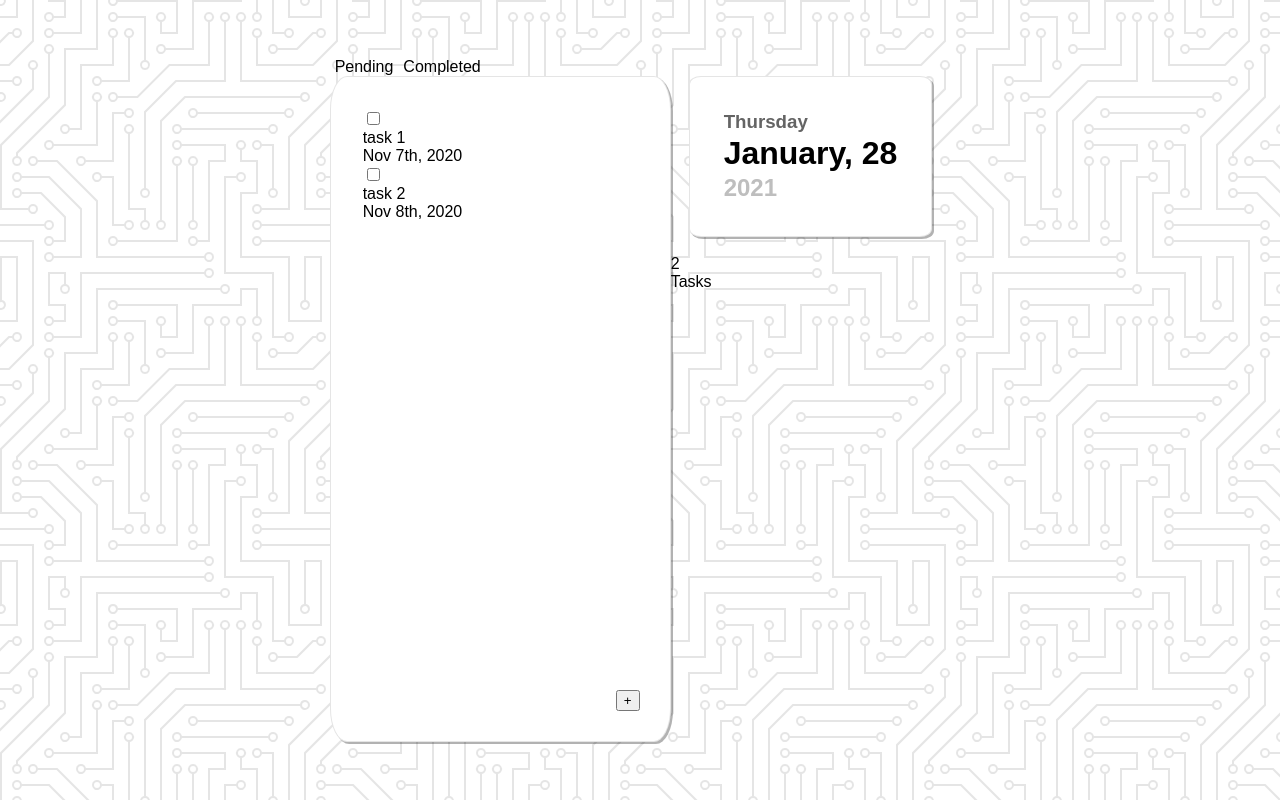
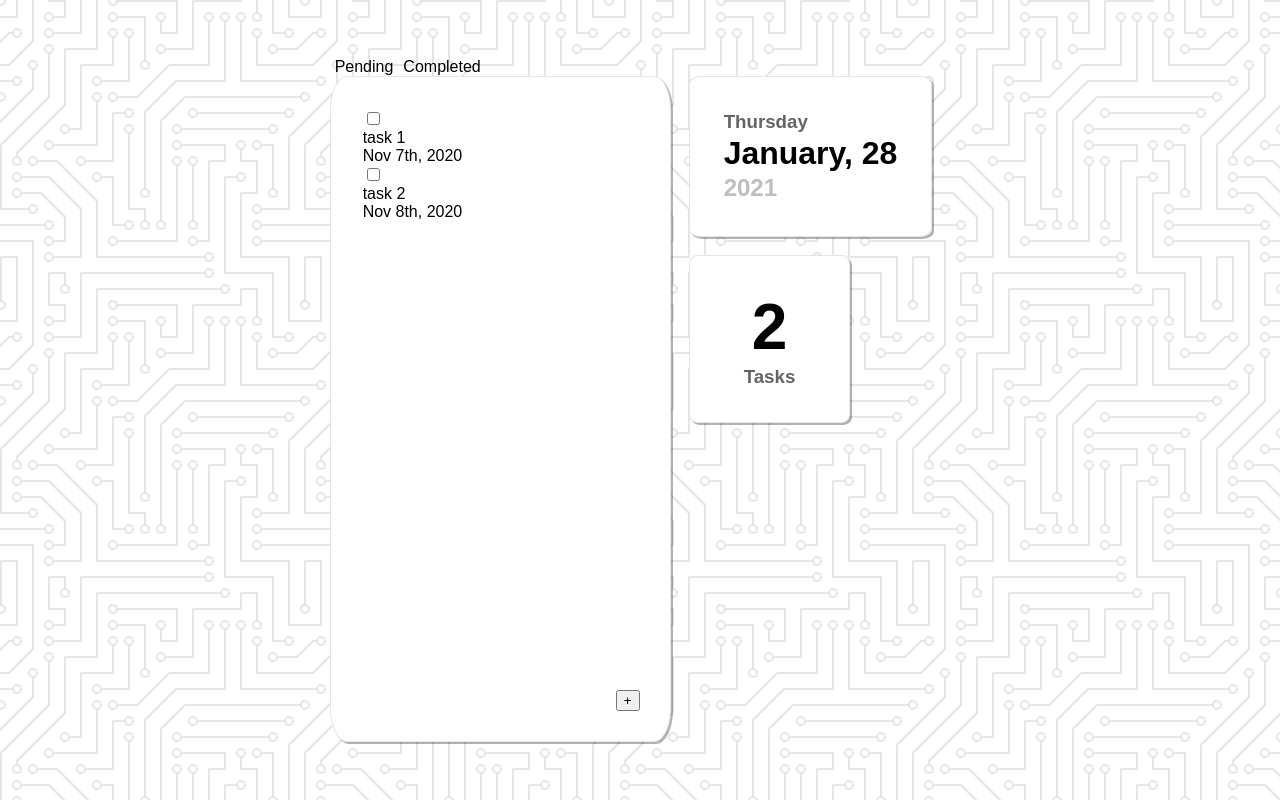
Before and after one commit to ryuuohlee/Creative-Softwares-Challenge, a React (Create React App) app in the folder to-do/: page / in a window 1280 px wide. Built offline with nearby package versions, Linux system fonts and the light colour scheme.

Commit message:
Feature: Styled open task counter

```diff
--- /dev/null
+++ b/to-do/src/components/OpenTasks/OpenTaskStyle.js
@@ -0,0 +1,29 @@
+import styled from 'styled-components';
+
+export const CountContainer = styled.div`
+  margin-left: 18px;
+  margin-right: 100px;
+  background-color: white;
+  border: 1px solid rgba(0, 0, 0, 0.1);
+  border-radius: 5%;
+  box-shadow: 2px 2px rgba(0, 0, 0, 0.3);
+  height: auto;
+  min-height: 30px;
+  width: auto;
+  padding: 2rem;
+  text-align: center;
+`;
+
+export const Tasks = styled.h1`
+  margin: 2px;
+  align-text: center;
+  justify-content: center;
+  font-size: 400%;
+`;
+
+export const Label = styled.h3`
+  margin: 2px;
+  color: rgb(100,100,100);
+  align-text: center;
+  justify-content: center;
+`;
--- a/to-do/src/components/OpenTasks/OpenTasks.js
+++ b/to-do/src/components/OpenTasks/OpenTasks.js
@@ -1,17 +1,18 @@
 import React from 'react';
+import { CountContainer, Tasks, Label } from './OpenTaskStyle.js';
 
 
 const OpenTasks = (props) => {
   const { open } = props;
     return (
-      <div className="openTasks">
-        <div className="count">
-          {open}
-        </div>
-        <div className='label'>
-          Tasks
-        </div>
-      </div>
+      <CountContainer className="openTasks">
+        <Tasks className="count">
+          <span>{open}</span>
+        </Tasks>
+        <Label className='label'>
+          <span>Tasks</span>
+        </Label>
+      </CountContainer>
     );
 }
 
--- a/to-do/src/components/TaskModal/TaskModal.js
+++ b/to-do/src/components/TaskModal/TaskModal.js
@@ -17,7 +17,7 @@ const TaskModal = (props) => {
             />
           </div>
           <div className='taskDate'>
-            <label htmlFor='taskDate'>Date: </label>
+            <label htmlFor='taskDate'>Due Date: </label>
             <input
               type='date'
               id='taskDate'
```
Also changed, not shown: 1 other file (tests, documents, lock files or other folders).
